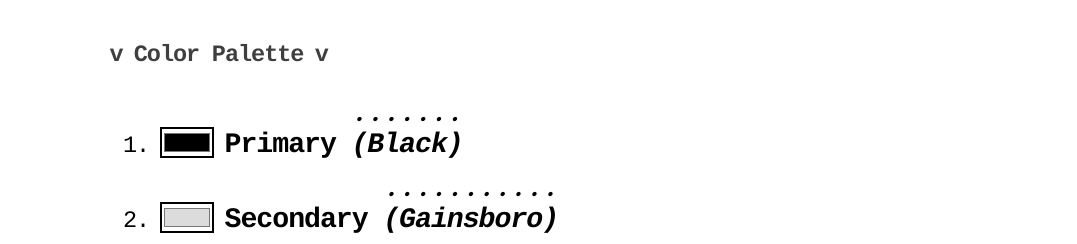
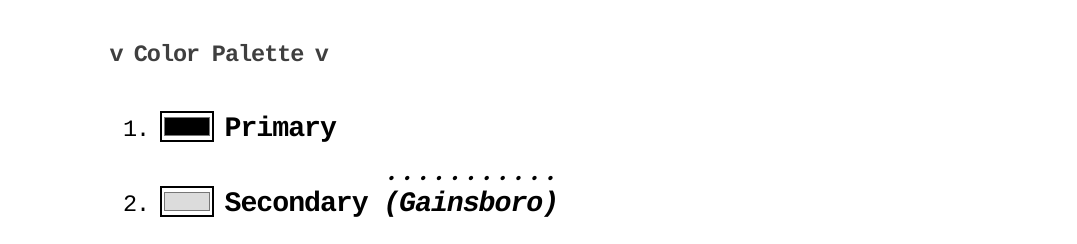
Before and after one commit to devpunks/studio, a browser extension: page styles/index.html in a window 1280 px wide. Shown: the part 501-745 px from the top of the page, without its empty margins (101-1178 px from the left). Drawn offline with Linux system fonts and the light colour scheme.

Commit message:
Add primary

```diff
--- a/styles/index.html
+++ b/styles/index.html
@@ -64,8 +64,8 @@
 
   <ol>
     <li>
-      <input id=primary title=Primary type=color value=#000000 >
-      <label for=primary>Primary <em>(Black)</em></label>
+      <input id=primary title=Black type=color value=#000000 >
+      <label for=primary>Primary</label>
 
     <li>
       <input id=secondary title=Secondary type=color value=#dcdcdc >
```
